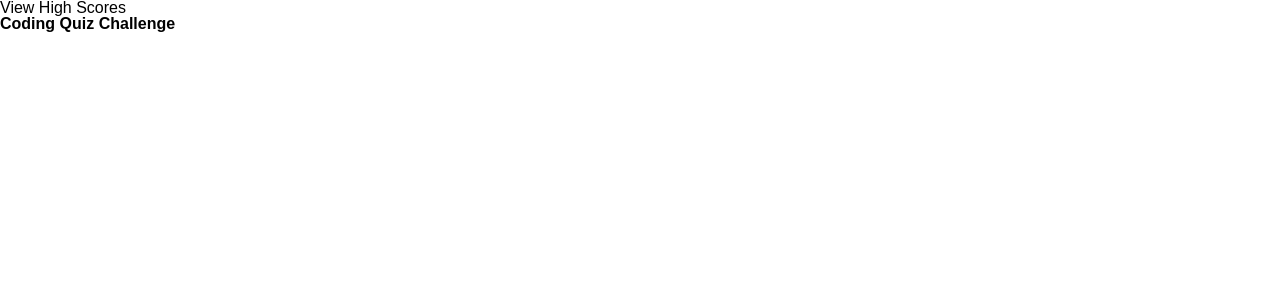
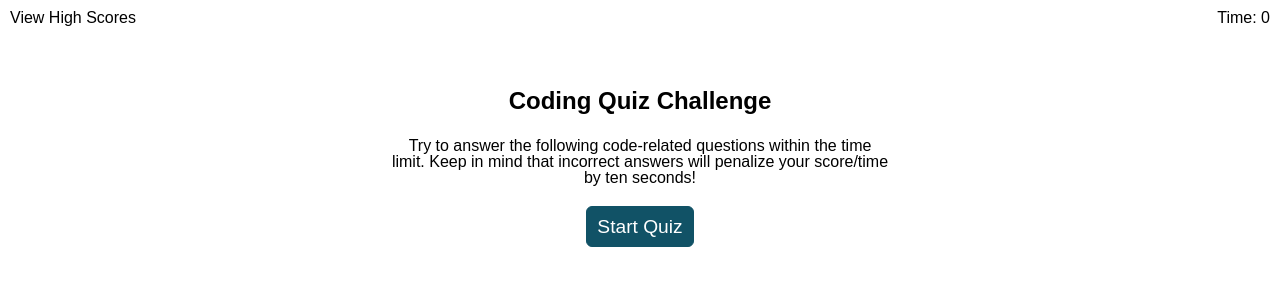
Before and after one commit to LindseyJeeJan/interactive-code-quiz, a plain HTML site: page index.html in a window 1280 px wide. Drawn offline with Linux system fonts and the light colour scheme; a script that the page names is missing.

Commit message:
Initial page view created

```diff
--- a/assets/main.js
+++ /dev/null
@@ -1 +0,0 @@
-console.log('working');
--- a/assets/styles.css
+++ b/assets/styles.css
@@ -0,0 +1,55 @@
+:root {
+--accent: rgb(17,82,102	);
+--accent-dark: rgb(7,41,51)	;
+--light: #fff;
+}
+
+html, body{
+   margin: 5px;
+}
+
+header{
+    display: flex;
+    justify-content: space-between;
+}
+
+main{
+    margin: 5% auto;
+    max-width: 500px;
+
+}
+
+
+h1{
+ text-align: center;
+ font-size: 1.5rem;
+ margin: 5%;
+}
+
+.btn{
+    color: var(--light);
+    background-color: var(--accent);
+    border: 1px solid var(--accent);
+    font-size: 1.2rem;
+    line-height: 1;
+    padding: 10px;
+    border-radius: 6px;
+    cursor: pointer;
+    transition: all 0.3s ease-in;
+}
+
+.btn:hover, .btn:focus, btn:active{
+    background-color: var(--accent-dark);
+}
+
+.btn:focus{
+    box-shadow: 0 0 0 0.2rem rgba(0, 123, 255, 0.25);
+}
+
+.text-center{
+    text-align: center;
+}
+
+.margin-bottom{
+    margin-bottom: 20px;
+}
--- a/index.html
+++ b/index.html
@@ -12,11 +12,20 @@
 
 <body>
     <header>
-        <a>View High Scores</a>
+        <a id="score-link">View High Scores</a>
+        <div class="timer-container">Time:
+            <span class="timer">0</span>
+        </div>
+    </header>
+    <main>
         <h1>Coding Quiz Challenge</h1>
-        <div></div>
-    </header>
-    <main></main>
+        <section>
+            <p class="text-center margin-bottom">Try to answer the following code-related questions within the time limit. Keep in mind that incorrect answers will penalize your score/time by ten seconds!</p>
+            <div class="text-center">
+                <button id="btn-start" class="btn">Start Quiz</button>
+            </div>
+        </section>
+    </main>
     <script src="./assets/main.js"></script>
 </body>
 
```
